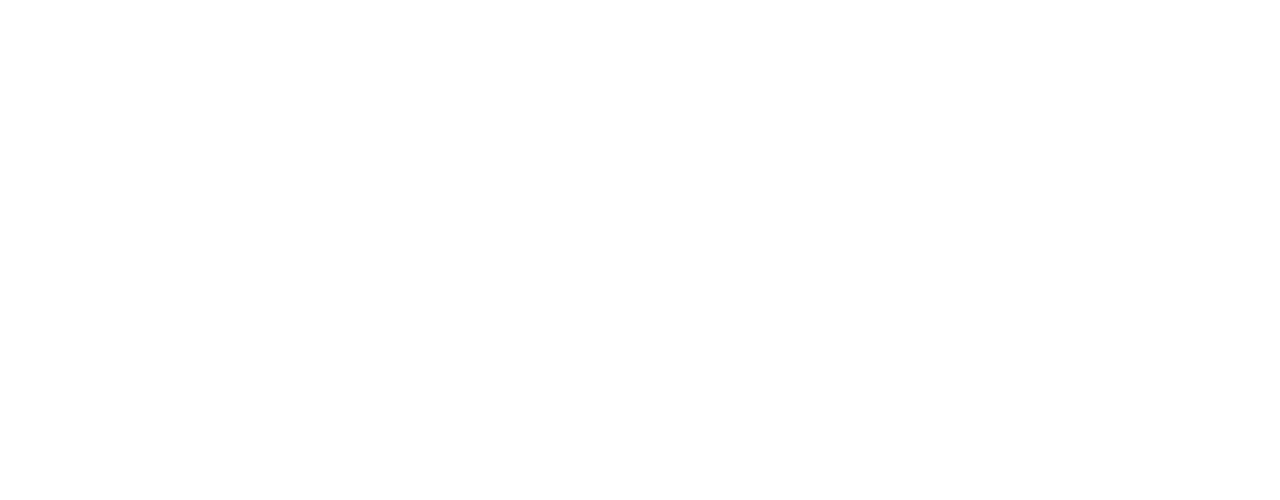
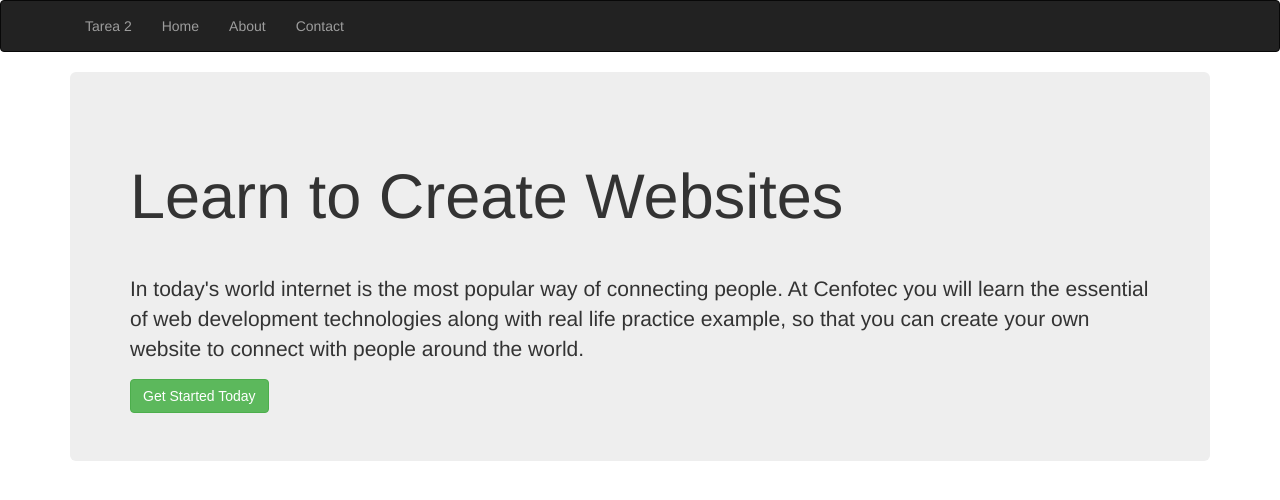
Before and after one commit to Luisk955/Tarea2, a plain HTML site: page index.html in a window 1280 px wide. Drawn offline with nearby package versions, Linux system fonts and the light colour scheme.

Commit message:
adds website navigation

```diff
--- a/css/style.css
+++ b/css/style.css
@@ -459,3 +459,6 @@ template {
 [hidden] {
   display: none;
 }
+.navbar-inverse .navbar-nav > li > a:hover{
+  background-color:#2C3539;
+}
--- a/index.html
+++ b/index.html
@@ -6,6 +6,7 @@
     <meta name="viewport" content="width=device-width, initial-scale=1">
     <title>Bootstrap 101 Template</title>
     <!--Jquery-->
+
 	<script   src="http://code.jquery.com/jquery-3.1.1.min.js"   integrity="sha256-hVVnYaiADRTO2PzUGmuLJr8BLUSjGIZsDYGmIJLv2b8="   crossorigin="anonymous"></script>
 
     <!-- Latest compiled and minified CSS -->
@@ -13,7 +14,9 @@
 
 	<!-- Latest compiled and minified JavaScript -->
 	<script src="https://maxcdn.bootstrapcdn.com/bootstrap/3.3.7/js/bootstrap.min.js" integrity="sha384-Tc5IQib027qvyjSMfHjOMaLkfuWVxZxUPnCJA7l2mCWNIpG9mGCD8wGNIcPD7Txa" crossorigin="anonymous"></script>
+
 	<link rel="stylesheet" type="text/css" href="css/style.css">
+
 
     <!-- HTML5 Shim and Respond.js IE8 support of HTML5 elements and media queries -->
     <!-- WARNING: Respond.js doesn't work if you view the page via file:// -->
@@ -23,12 +26,23 @@
     <![endif]-->
   </head>
   <body>
-	<!--<nav class="navbar navbar-default navbar-fixed-top">
-	  <div class="container-fluid">
+
+	<nav class="navbar navbar-inverse">
+	  <div class="container">
+	  <ul class="nav navbar-nav navbar-left" >
+	  	<li><a href="">Tarea 2</a></li>
+	  	<li><a href="">Home</a></li>
+	  	<li><a href="">About</a></li>
+	  	<li><a href="">Contact</a></li>
+	  </ul>
 	  </div>
 	</nav>
-	-->
-
-
+	<div class="container">
+		<div class="jumbotron">
+			<h1>Learn to Create Websites</h1>
+			<p>In today's world internet is the most popular way of connecting people. At Cenfotec you will learn the essential of web development technologies along with real life practice example, so that you can create your own website to connect with people around the world.</p>
+			<button type="button" class="btn btn-success">Get Started Today</button>
+		</div>
+	</div>
   </body>
 </html>
```
